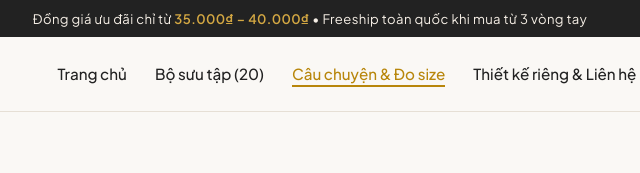
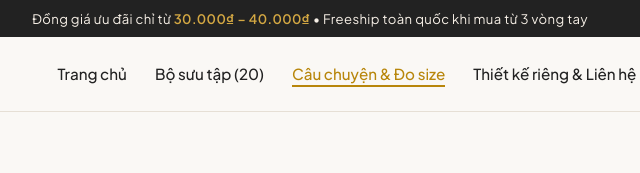
Before and after one commit to 6551071064-ux/6551071064_LAB1, a plain HTML site: page about.html in a window 1280 px wide. Shown: the top 173 px of the page, 330-970 px from the left. Drawn offline with nearby package versions, Linux system fonts and the light colour scheme.

Commit message:
doi gia uu dai

```diff
--- a/about.html
+++ b/about.html
@@ -8,7 +8,7 @@
 </head>
 <body>
   <div class="top-bar">
-    Đồng giá ưu đãi chỉ từ <span>35.000₫ – 40.000₫</span> • Freeship toàn quốc khi mua từ 3 vòng tay
+    Đồng giá ưu đãi chỉ từ <span>30.000₫ – 40.000₫</span> • Freeship toàn quốc khi mua từ 3 vòng tay
   </div>
   <header class="site-header">
     <div class="container nav-wrapper">
```
Also changed, not shown: index.html (+2 -2 lines), products.html (+1 -1 lines).
